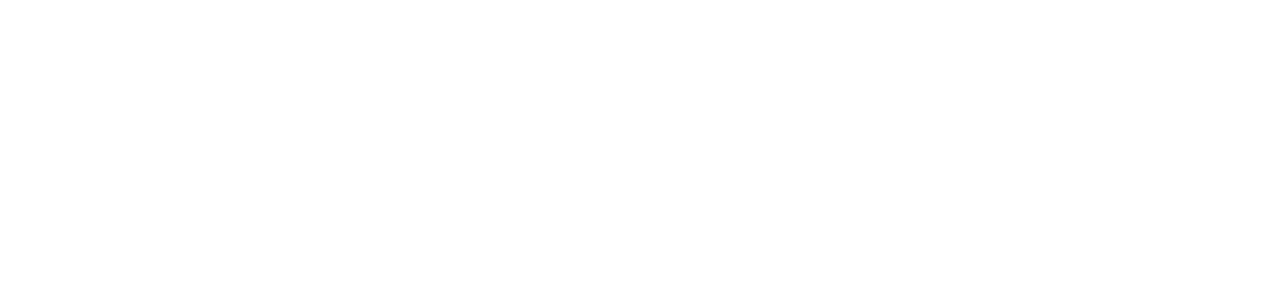
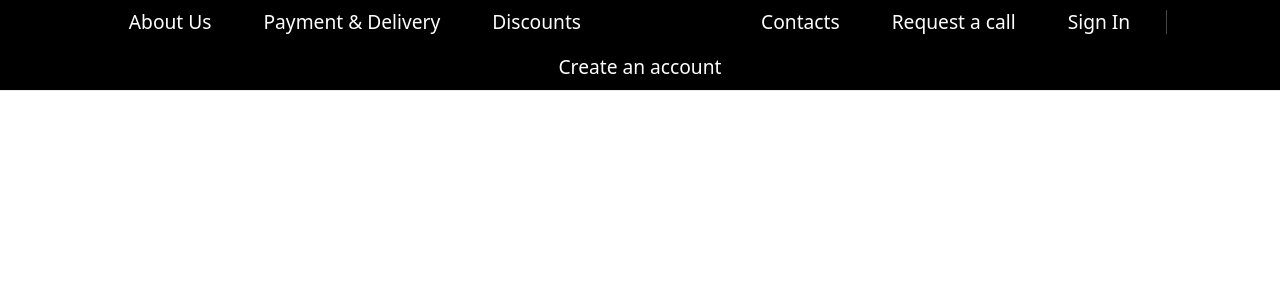
Before and after one commit to PrkjLaci/pizzazz-bites, a React (Vite) app in the folder pizzazz-bites-ui/: page / in a window 1280 px wide. Shown: the top 300 px of the page. Built offline with nearby package versions, Linux system fonts and the light colour scheme.

Commit message:
Add Navbar component to App.jsx

```diff
--- a/pizzazz-bites-ui/src/App.jsx
+++ b/pizzazz-bites-ui/src/App.jsx
@@ -1,13 +1,17 @@
+import React from 'react'
 import { useState } from 'react'
+import { BrowserRouter as Router, Route, Routes, Link } from 'react-router-dom'
 import './App.css'
+import Navbar from './components/Nav/Navbar'
 
 function App() {
-  const [count, setCount] = useState(0)
 
   return (
-    <>
-
-    </>
+    <Router>
+      <header>
+        <Navbar />
+      </header>
+    </Router>
   )
 }
 
```
